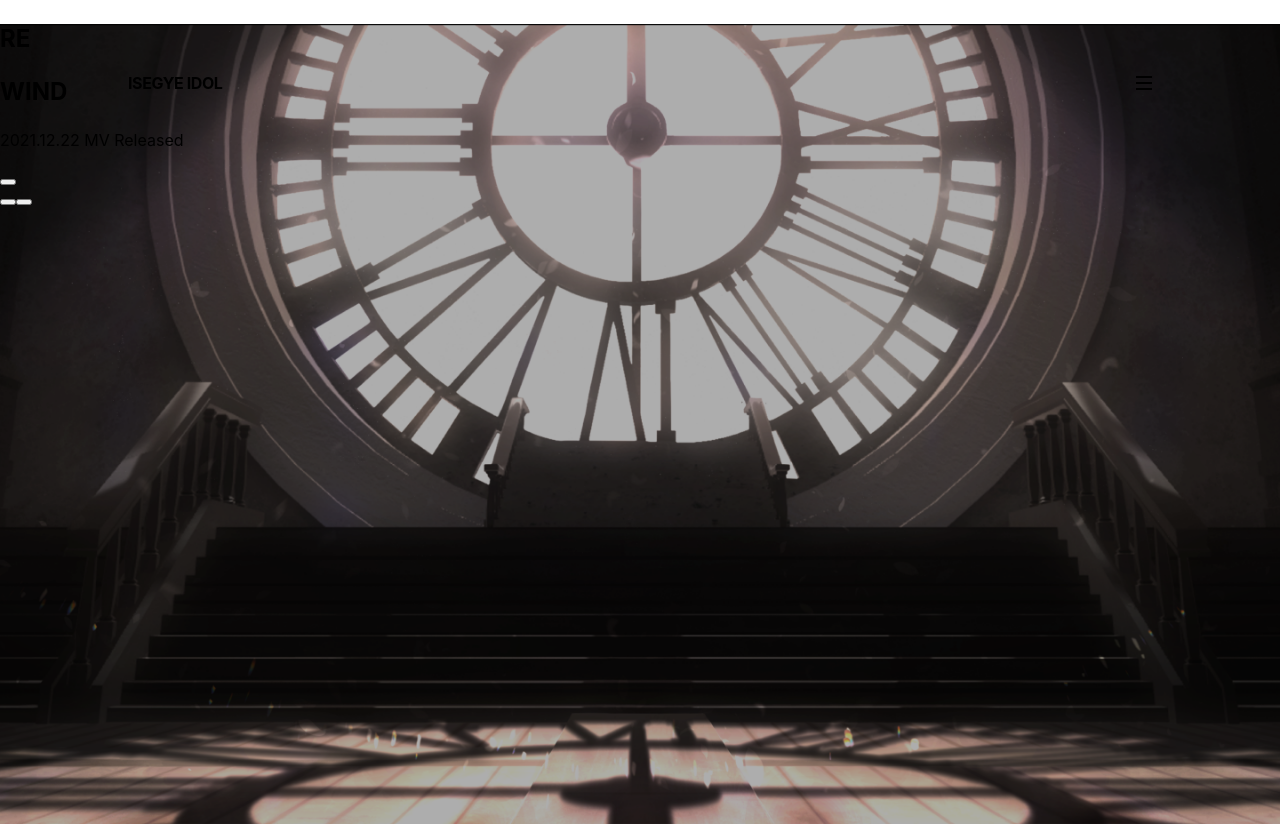
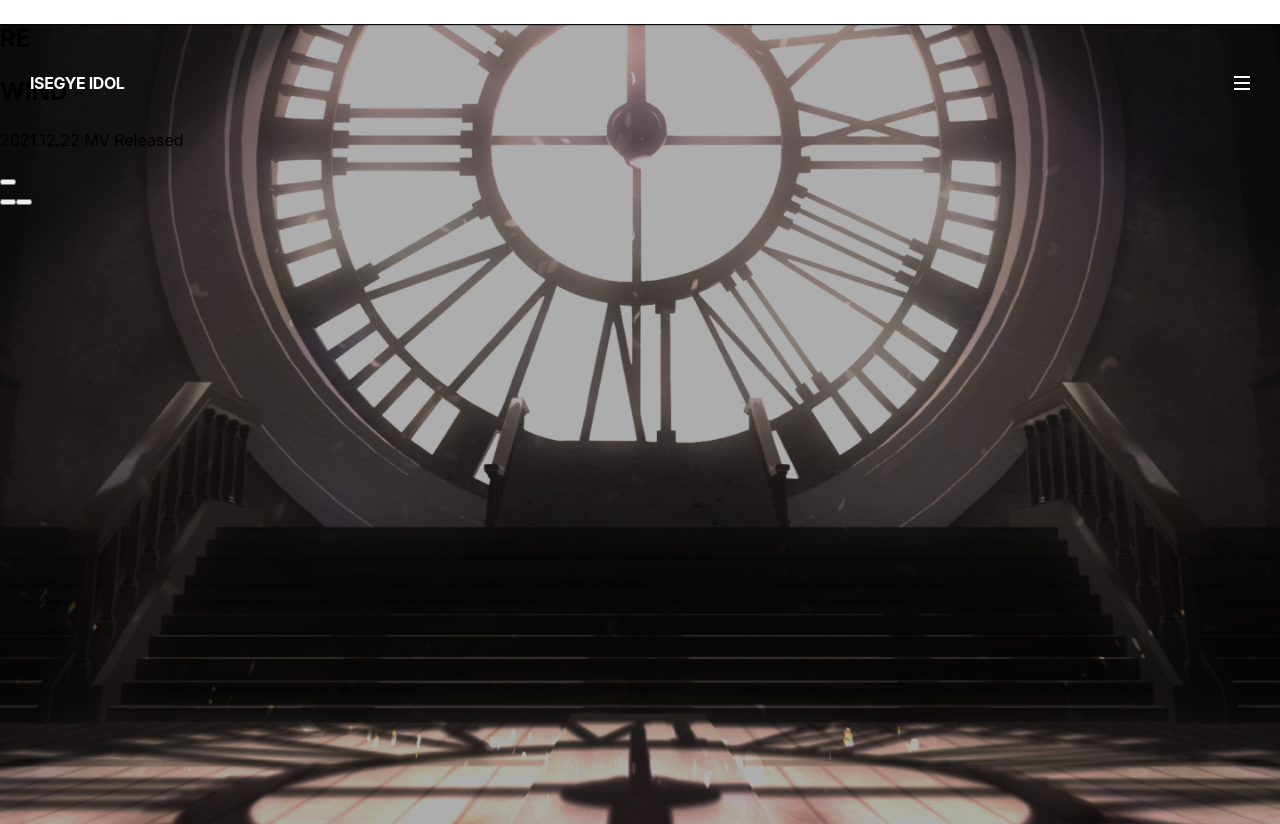
Before and after one commit to KoreaCodingKing/WakEnt, a Next.js app: page /isedol in a window 1280 px wide. Built offline with nearby package versions, Linux system fonts and the light colour scheme.

Commit message:
header 내부 간격 조정

```diff
--- a/styles/components/isedol/IsedolHeader.module.scss
+++ b/styles/components/isedol/IsedolHeader.module.scss
@@ -11,6 +11,7 @@
   font-size: 1em;
   font-weight: bold;
   letter-spacing: -0.4px;
+  color: #ffffff;
 
   span {
     margin: auto;
@@ -32,20 +33,20 @@
     left: 0;
     width: 100%;
     height: 2px;
-    background: #000;
+    background: #ffffff;
   }
   span:nth-child(2) {
     top: 6px;
     left: 0;
     width: 100%;
     height: 2px;
-    background: #000;
+    background: #ffffff;
   }
   span:nth-child(3) {
     top: 12px;
     left: 0;
     width: 100%;
     height: 2px;
-    background: #000;
+    background: #ffffff;
   }
 }
--- a/styles/components/isedol/isedoleMain.module.scss
+++ b/styles/components/isedol/isedoleMain.module.scss
@@ -5,8 +5,9 @@
 
 .isedol_header {
   position: absolute;
+  z-index: 9999;
   left: 50%;
-  z-index: 9999;
+  width: 100%;
   height: 18px;
   transform: translate(-50%, 0);
 }
```
